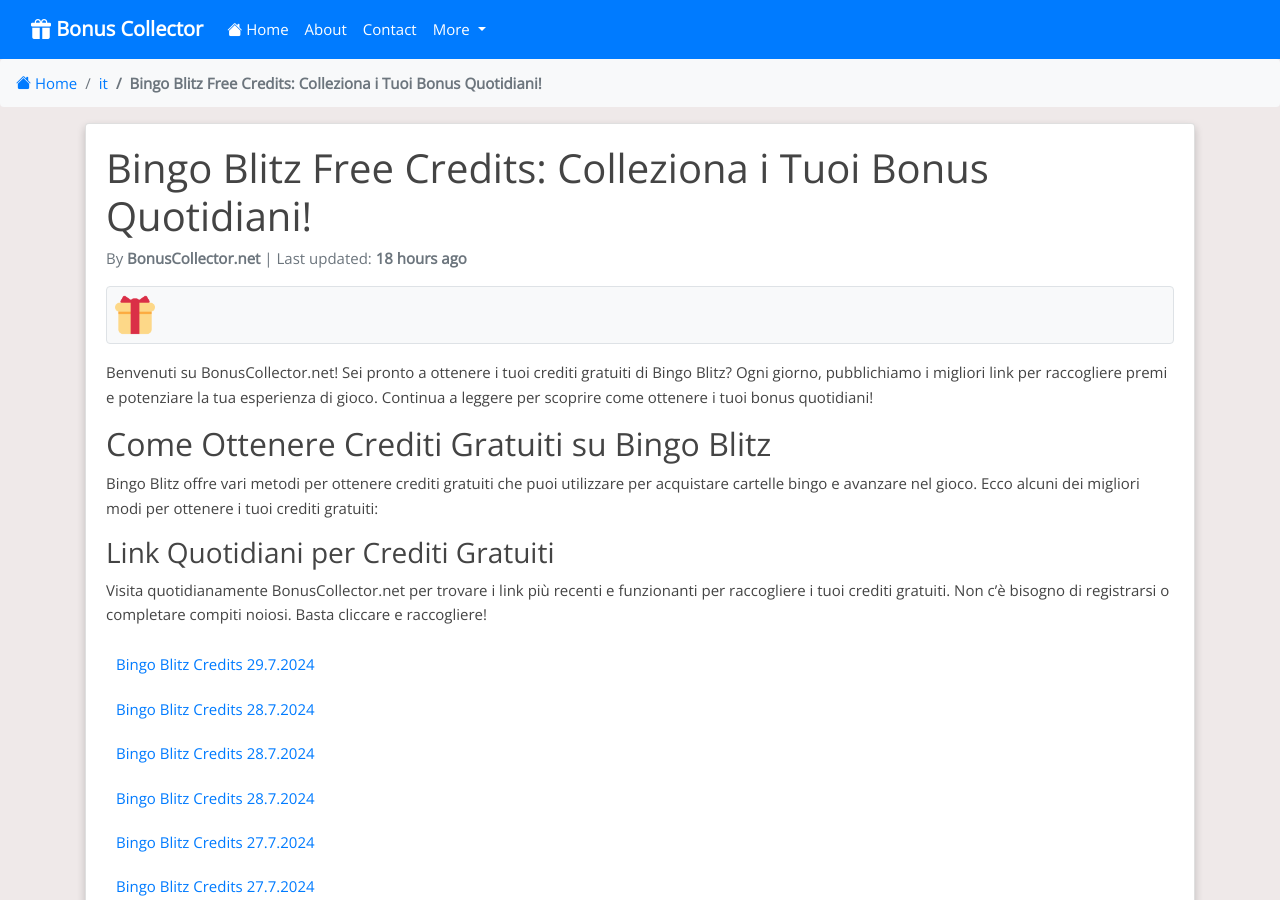
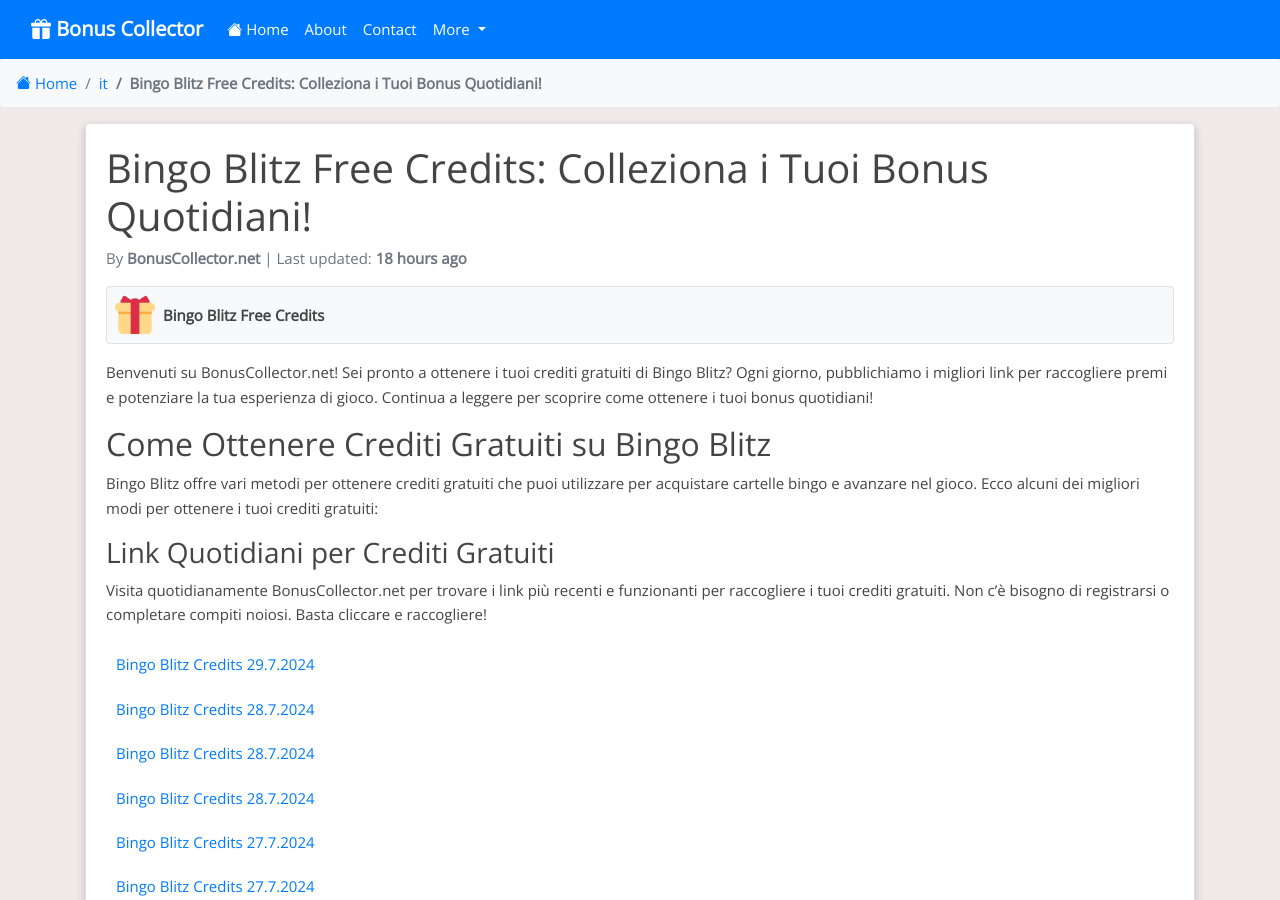
Before and after one commit to Prollad99/bs-net, a Jekyll site: the page built from it/_posts/2024-07-21-bingo-blitz.md, in a window 1280 px wide and 900 px high. Built offline with Jekyll 4.4.1, drawn with Linux system fonts in a browser that asks for light colours; nearby versions of some CDN libraries; comment, search, counter and statistics services are not loaded.

Commit message:
Update 2024-07-21-bingo-blitz.md

```diff
--- a/it/_posts/2024-07-21-bingo-blitz.md
+++ b/it/_posts/2024-07-21-bingo-blitz.md
@@ -9,6 +9,8 @@
 permalink: /it/bingo-blitz-free-credits/
 image: /assets/images/bingo-blitz.webp
 include_file: bingo-blitz.html
+manifest: /manifests/it/bingo-blitz.json
+app_name: "Bingo Blitz Free Credits"
 ---
 
 Benvenuti su BonusCollector.net! Sei pronto a ottenere i tuoi crediti gratuiti di Bingo Blitz? Ogni giorno, pubblichiamo i migliori link per raccogliere premi e potenziare la tua esperienza di gioco. Continua a leggere per scoprire come ottenere i tuoi bonus quotidiani!
```
